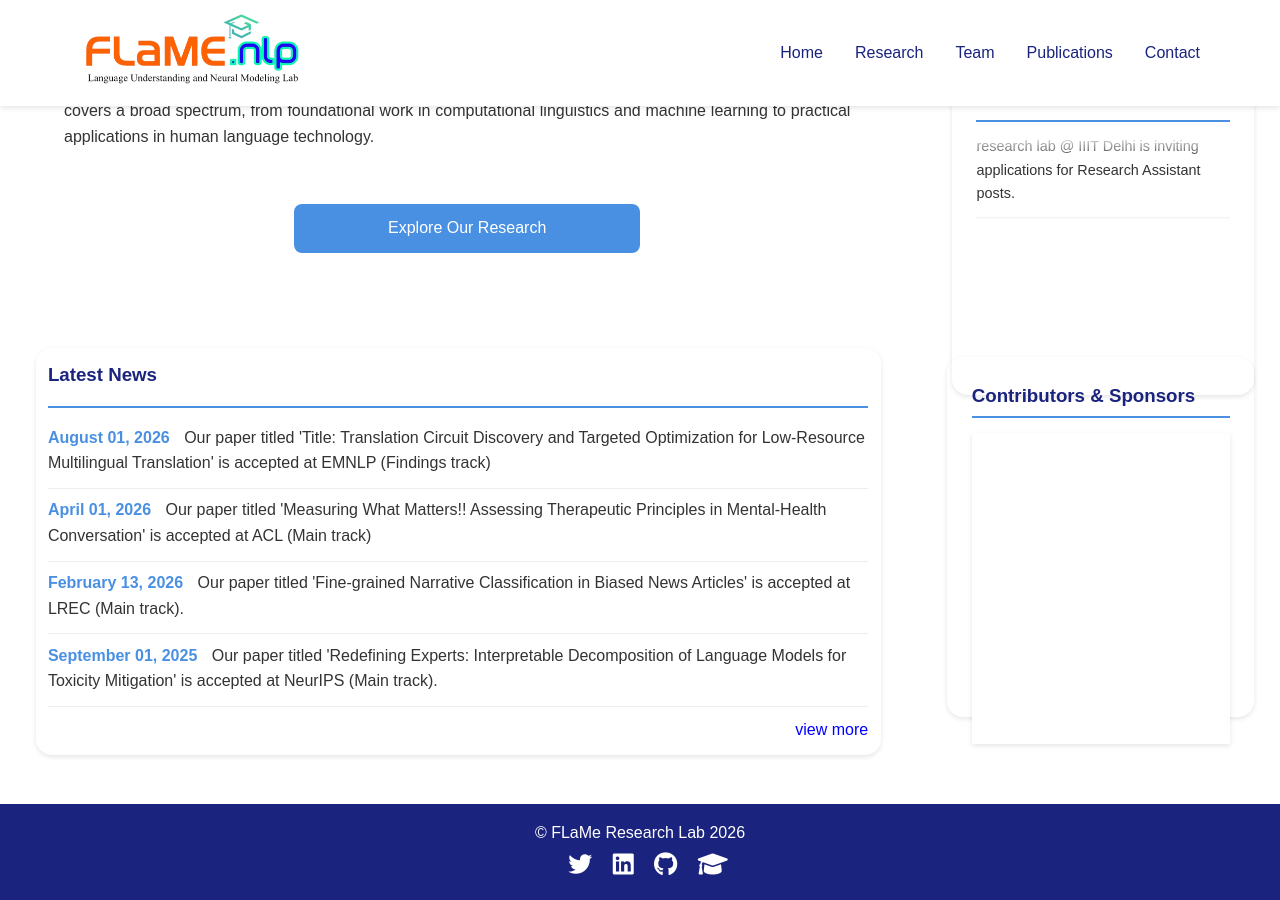
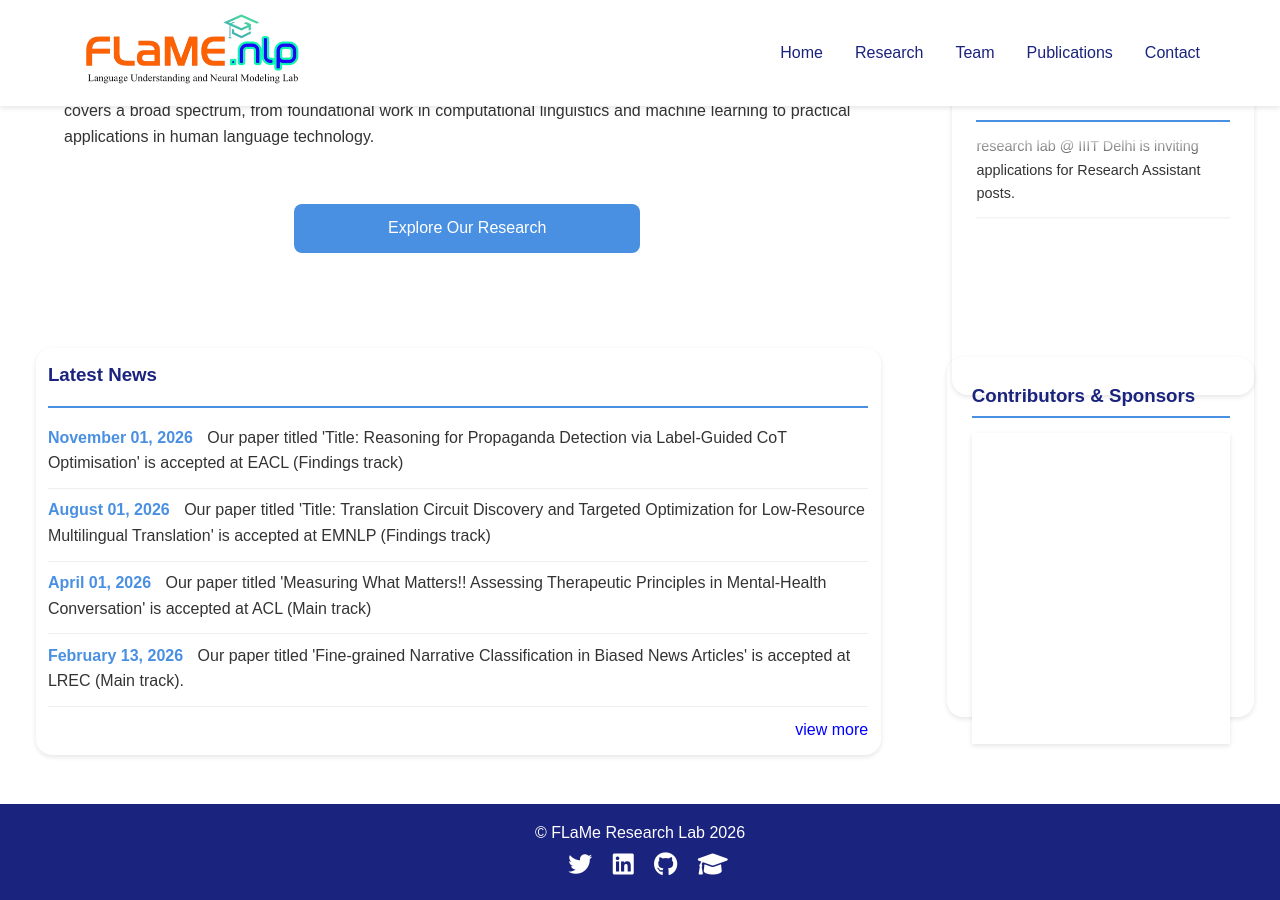
Before and after one commit to flamenlp/flamenlp.github.io, a Jekyll site: the page built from index.html, in a window 1280 px wide and 900 px high, scrolled down 704 px. Built offline with Jekyll 4.4.1, drawn with Linux system fonts in a browser that asks for light colours.

Commit message:
Update news.yml

```diff
--- a/_data/news.yml
+++ b/_data/news.yml
@@ -1,3 +1,6 @@
+- date: November 2026
+  content: "Our paper titled 'Title: Reasoning for Propaganda Detection via Label-Guided CoT Optimisation' is accepted at EACL (Findings track)"
+
 - date: August 2026
   content: "Our paper titled 'Title: Translation Circuit Discovery and Targeted Optimization for Low-Resource Multilingual Translation' is accepted at EMNLP (Findings track)"
 
```
